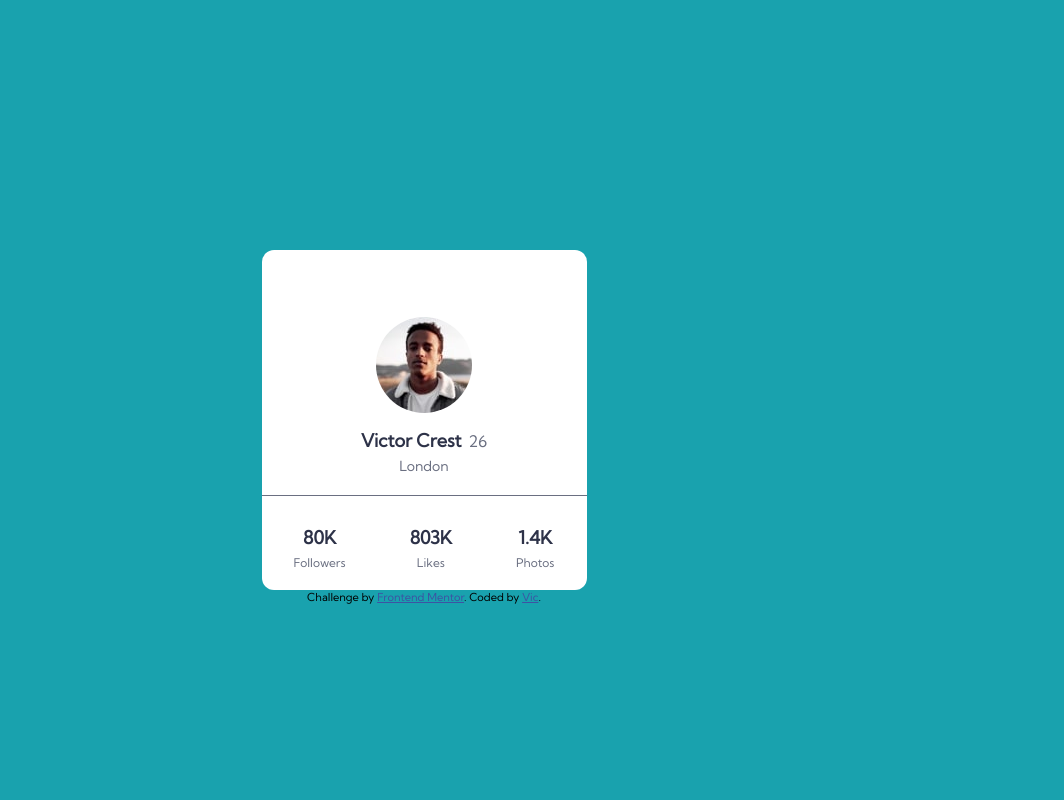
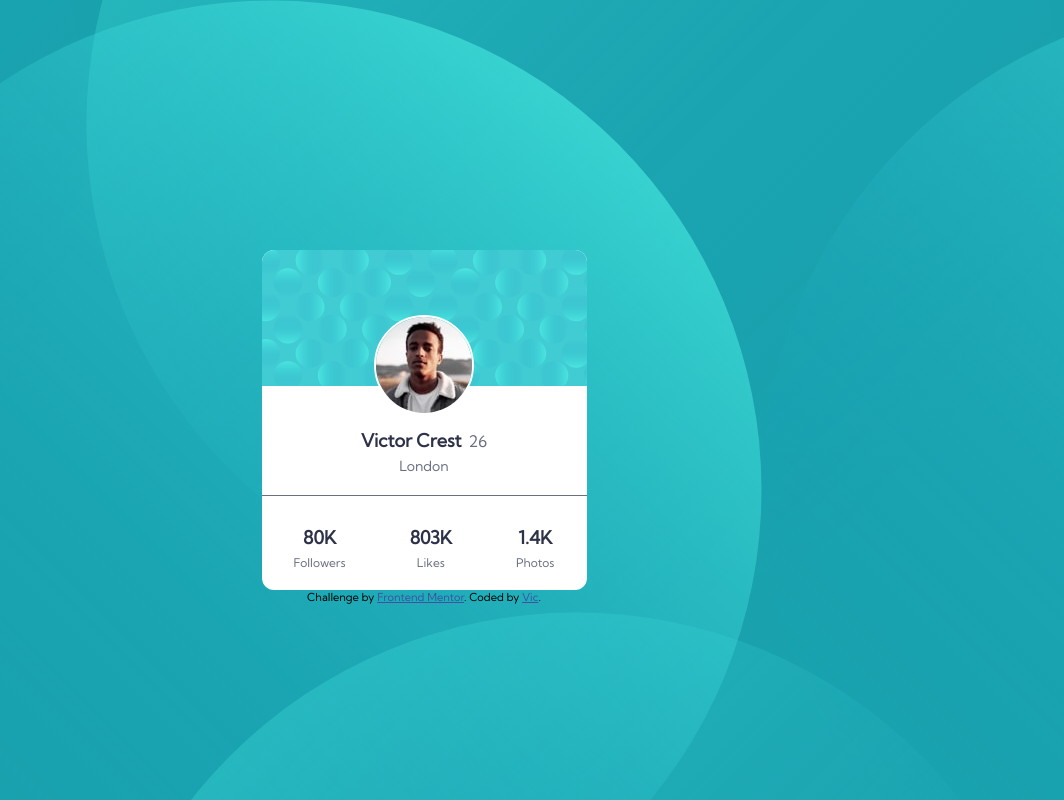
Before and after one commit to 50calvic/profile-card-component, a plain HTML site: page index.html in a window 1280 px wide. Shown: the whole page, without its empty margins (216-1280 px from the left). Drawn offline with Linux system fonts and the light colour scheme.

Commit message:
css images updated

```diff
--- a/css/styles.css
+++ b/css/styles.css
@@ -1,6 +1,6 @@
 body {
 	background-color: hsl(185, 75%, 39%);
-	background-image: url(./images/bg-pattern-top.svg), url(./images/bg-pattern-bottom.svg);
+	background-image: url(/images/bg-pattern-top.svg), url(/images/bg-pattern-bottom.svg);
 	background-position: top left, right bottom;
 	font-family: 'Kumbh Sans';
 }
@@ -20,7 +20,7 @@ img {
 	margin-top: 20%;
 }
 .crest {
-	background-image: url(./images/bg-pattern-card.svg);
+	background-image: url(/images/bg-pattern-card.svg);
 	background-size: cover;
 	text-align: center;
 	box-sizing: border-box;
```
